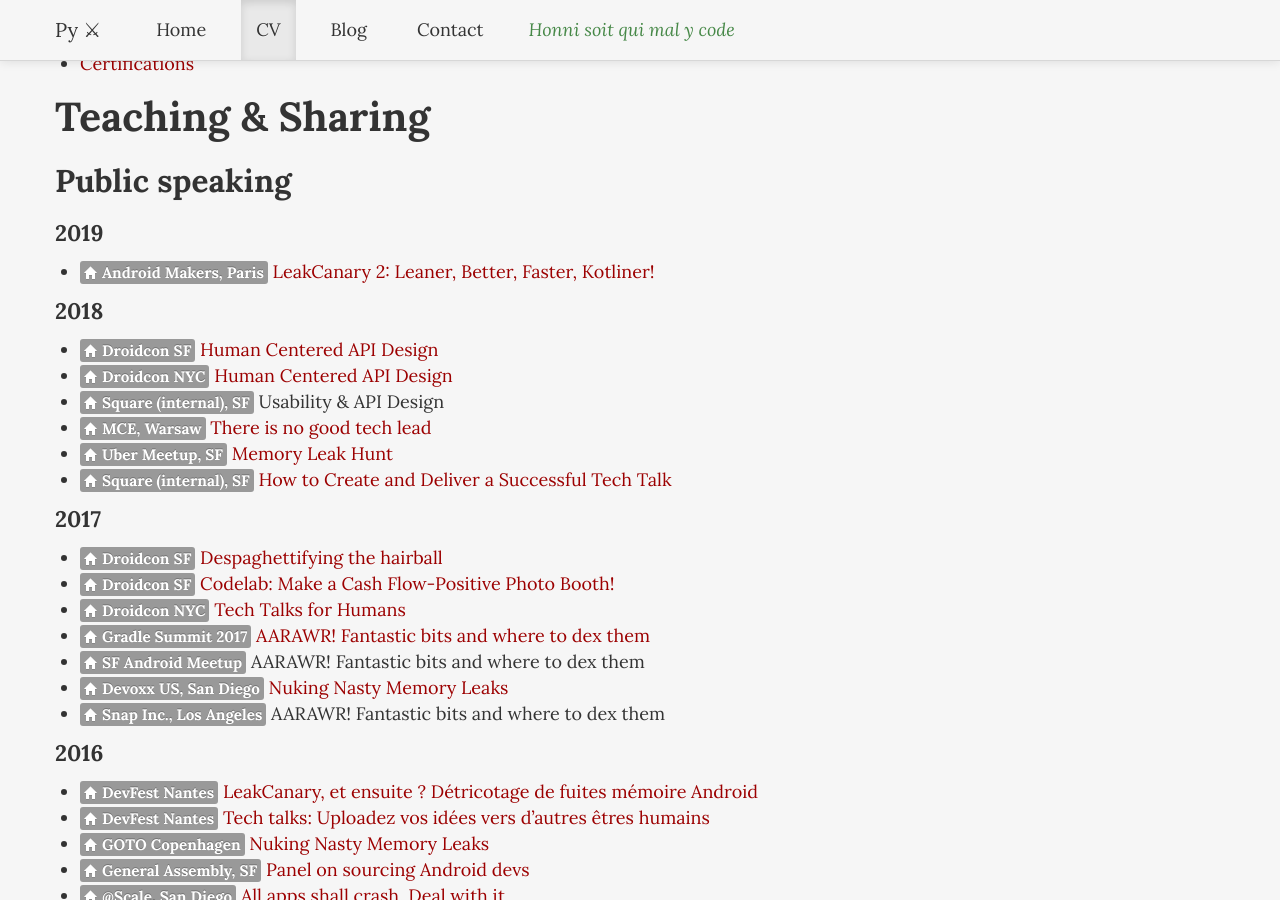
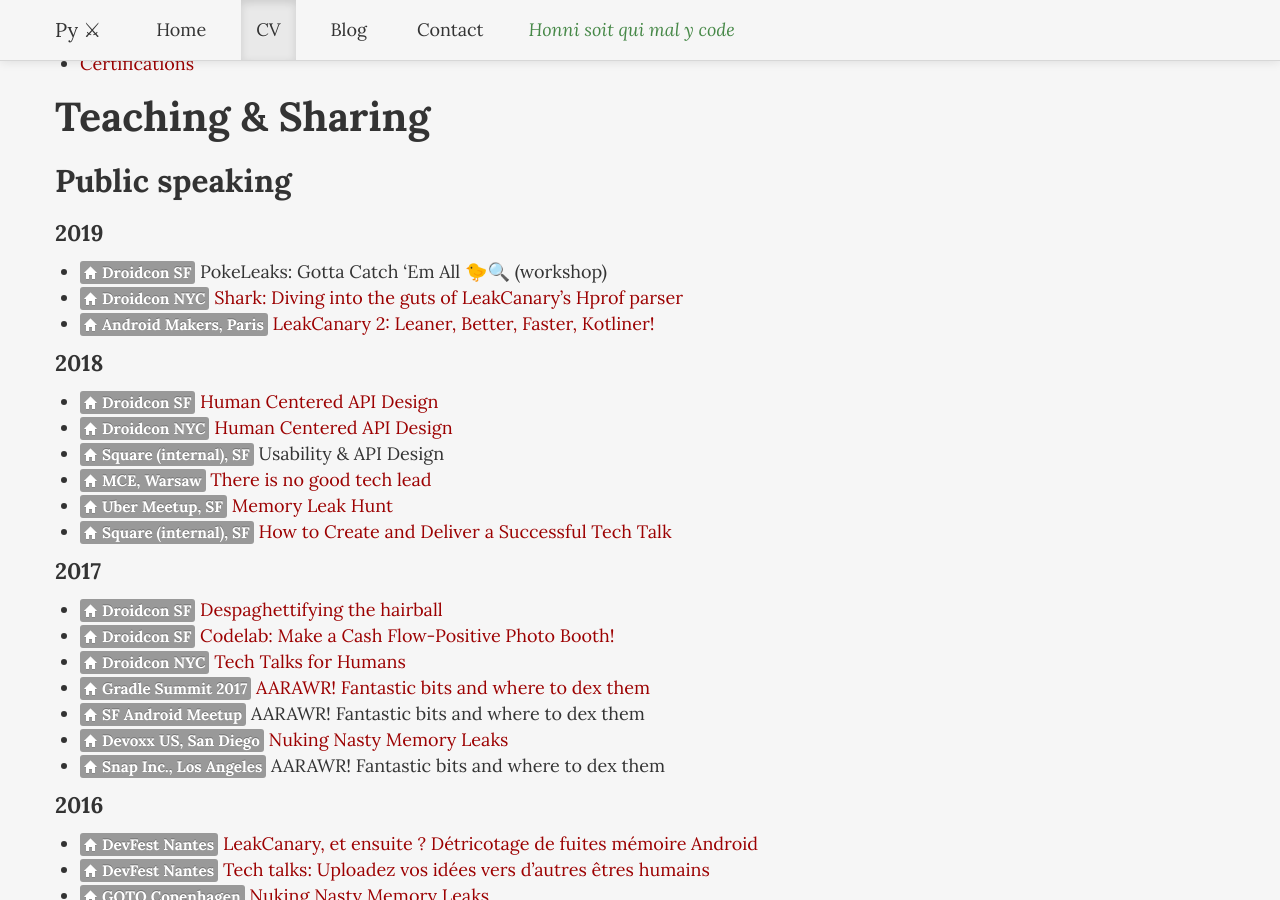
Before and after one commit to pyricau/pyricau.github.com, a Jekyll site: the page built from cv.markdown, in a window 1280 px wide and 900 px high, scrolled down 1266 px. Built offline with Jekyll 4.4.1, drawn with Linux system fonts in a browser that asks for light colours; some of the changed text lies outside the part shown.

Commit message:
Update cv.markdown

```diff
--- a/cv.markdown
+++ b/cv.markdown
@@ -24,6 +24,10 @@
 ### Public speaking
 
 #### 2019
+
+* {% include home.html text="Droidcon SF" %} PokeLeaks: Gotta Catch 'Em All 🐤🔍 (workshop)
+* {% include home.html text="Droidcon NYC" %} [Shark: Diving into the guts of LeakCanary's Hprof parser
+](https://www.droidcon.com/media-detail?video=362742252)
 * {% include home.html text="Android Makers, Paris" %} [LeakCanary 2: Leaner, Better, Faster, Kotliner!](https://www.youtube.com/watch?v=LEX8dn4BLUw)
 
 #### 2018
```
Also changed, not shown: other parts of cv.markdown (+2 -0 lines).
